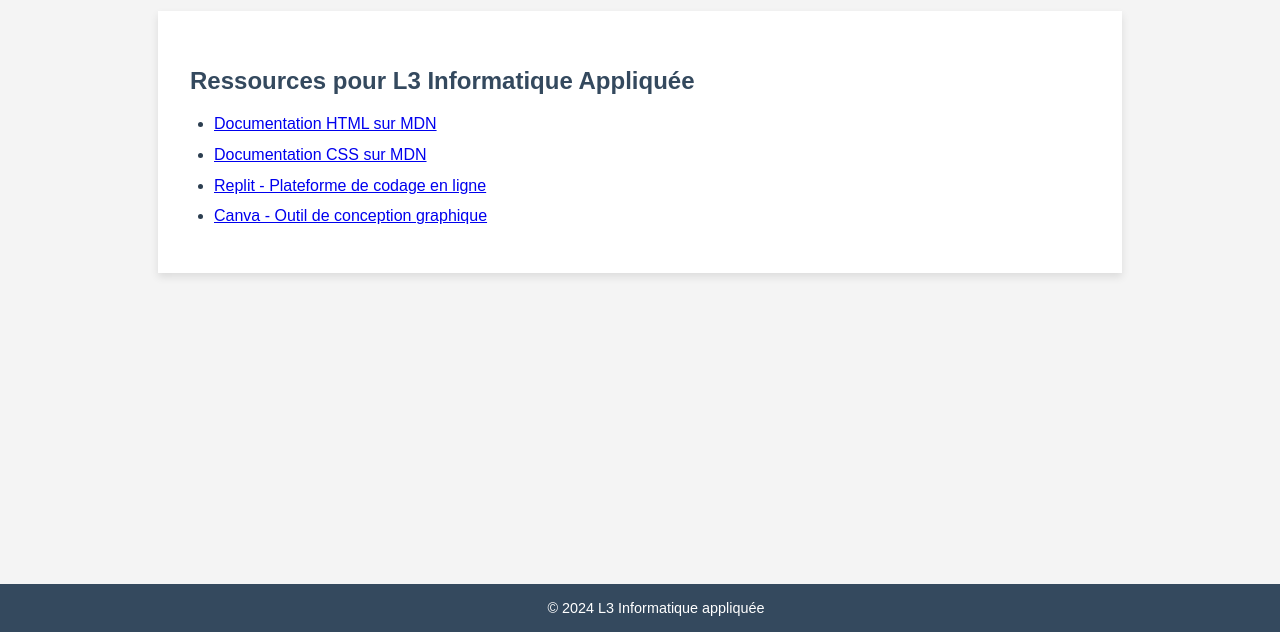
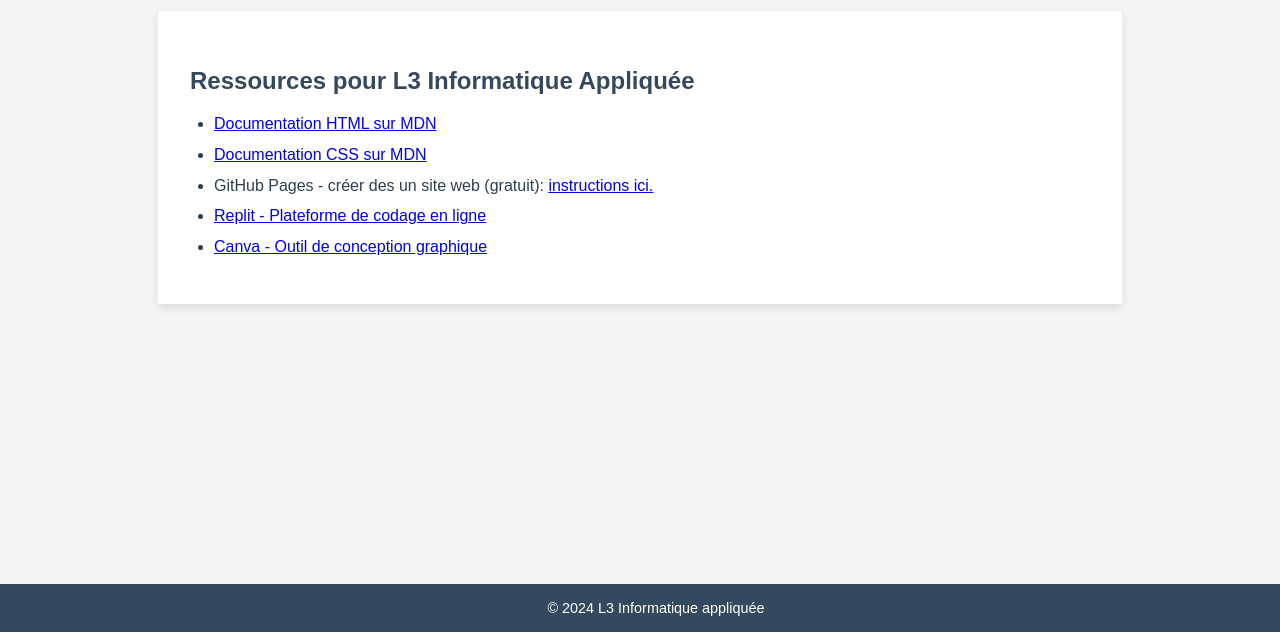
Before and after one commit to TheoryOfNull/TheoryOfNull.github.io, a plain HTML site: page ressources.html in a window 1280 px wide. Shown: the part 168-800 px from the top of the page. Drawn offline with Linux system fonts and the light colour scheme.

Commit message:
Update ressources.html

```diff
--- a/ressources.html
+++ b/ressources.html
@@ -27,6 +27,7 @@
             </li>
             <li><a href="https://developer.mozilla.org/fr/docs/Web/CSS" target="_blank">Documentation CSS sur MDN</a>
             </li>
+            <li>GitHub Pages - créer des un site web (gratuit): <a href="https://docs.github.com/fr/pages/getting-started-with-github-pages/creating-a-github-pages-site">instructions ici.</a></li>
             <li><a href="https://replit.com/" target="_blank">Replit - Plateforme de codage en ligne</a></li>
             <!-- <li><a href="https://wordpress.com/fr/" target="_blank">WordPress - Créer un site Web</a></li> -->
             <li><a href="https://www.canva.com/" target="_blank">Canva - Outil de conception graphique</a></li>
```
